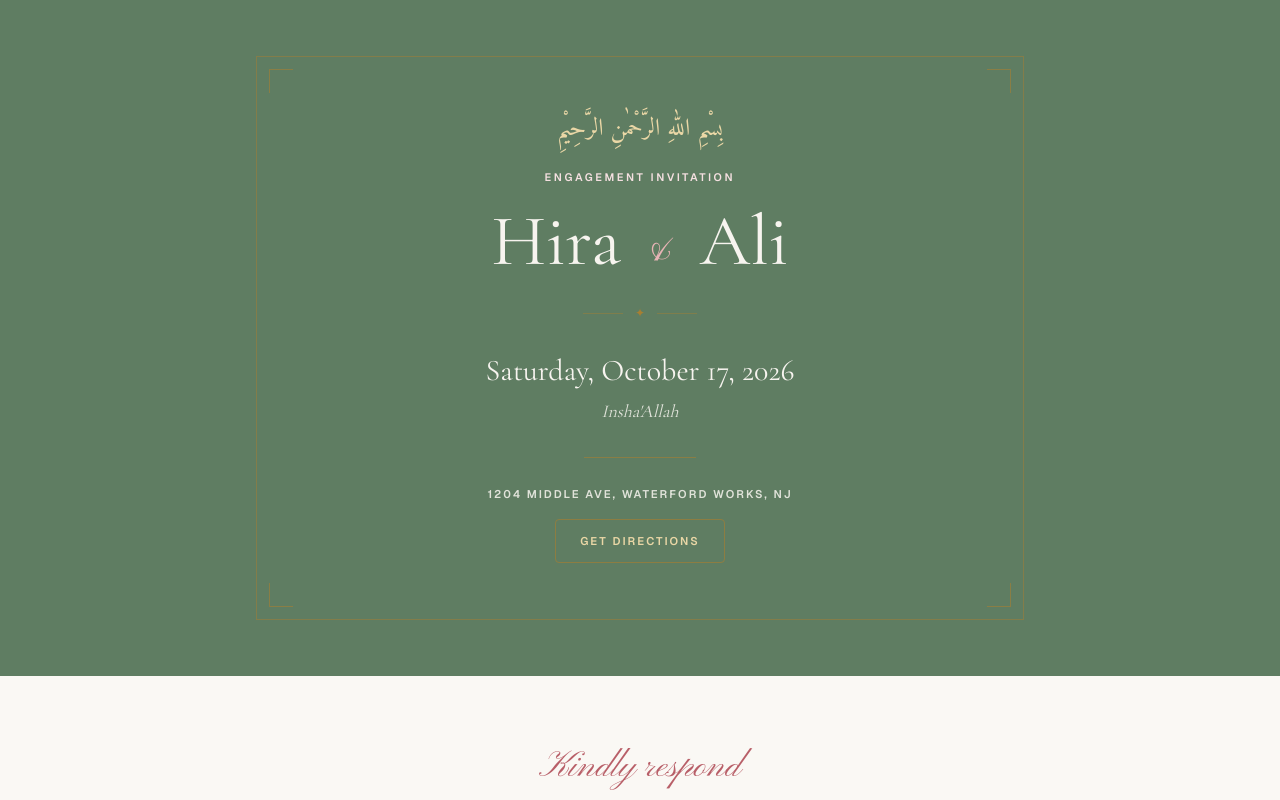
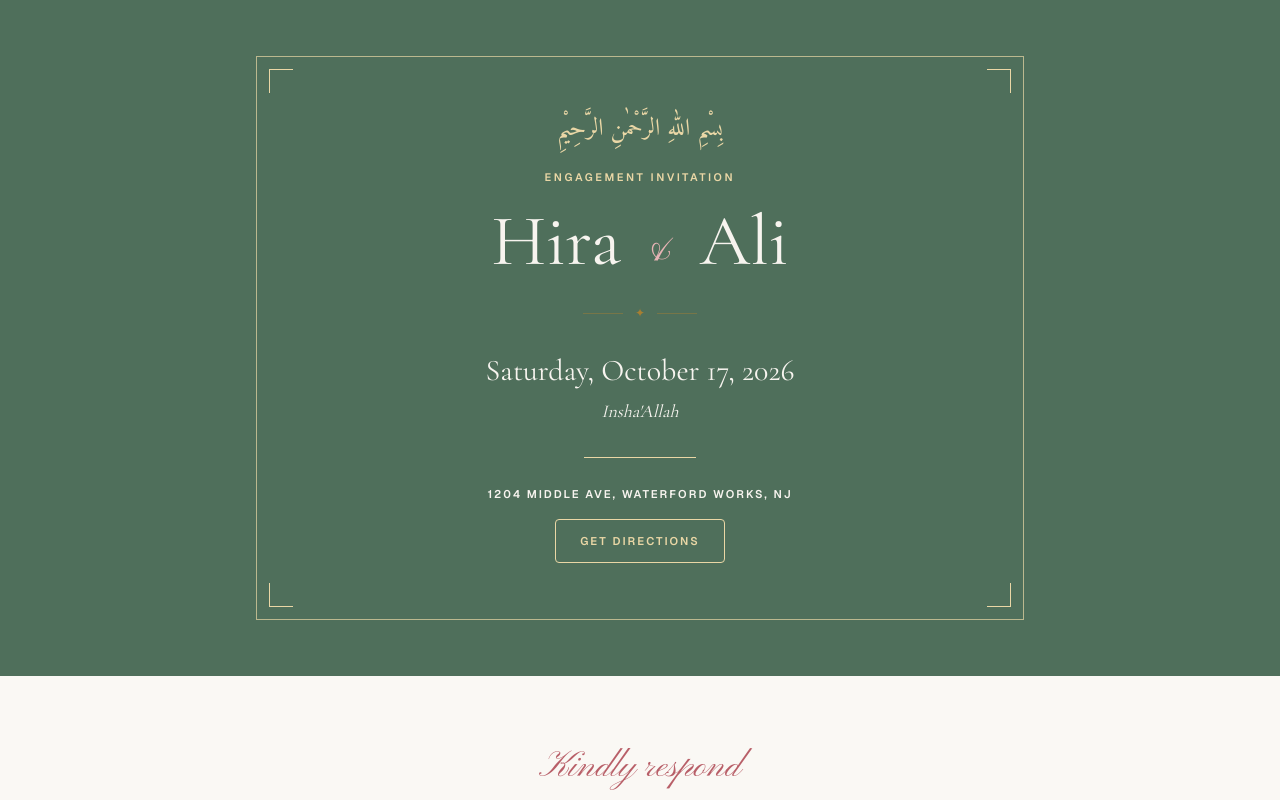
Before and after one commit to aliammad27/aliandhiraengagement, a Next.js app: page /invite in a window 1280 px wide. Shown: the top 800 px of the page. Built offline with nearby package versions, Linux system fonts and the light colour scheme.

Commit message:
Strengthen invite hero contrast

```diff
--- a/components/InvitationHero.tsx
+++ b/components/InvitationHero.tsx
@@ -9,13 +9,13 @@ interface Props {
 
 export default function InvitationHero({ groom, bride }: Props) {
   return (
-    <section className="relative overflow-hidden bg-sage-deep px-5 py-10 text-center text-ivory sm:px-8 sm:py-14">
-      <div className="relative mx-auto max-w-3xl border border-gold/50 px-5 py-10 sm:px-10 sm:py-14">
-        <CornerFrame borderColor="border-gold/60" />
+    <section className="relative overflow-hidden bg-sage-dark px-5 py-10 text-center text-ivory sm:px-8 sm:py-14">
+      <div className="relative mx-auto max-w-3xl border border-gold-soft/70 px-5 py-10 sm:px-10 sm:py-14">
+        <CornerFrame borderColor="border-gold-soft" />
 
         <p className="font-arabic text-xl text-gold-soft sm:text-2xl">بِسْمِ اللهِ الرَّحْمٰنِ الرَّحِيْمِ</p>
 
-        <p className="mt-6 text-[0.68rem] font-semibold uppercase tracking-[0.24em] text-pink-pale">
+        <p className="mt-6 text-[0.68rem] font-semibold uppercase tracking-[0.24em] text-gold-soft">
           Engagement invitation
         </p>
 
@@ -34,19 +34,19 @@ export default function InvitationHero({ groom, bride }: Props) {
         >
           Saturday, October 17, 2026
         </time>
-        <p className="mt-2 font-display text-lg italic text-ivory/85">Insha&apos;Allah</p>
+        <p className="mt-2 font-display text-lg italic text-ivory">Insha&apos;Allah</p>
 
-        <div className="mx-auto mt-8 h-px w-28 bg-gold/60" aria-hidden="true" />
+        <div className="mx-auto mt-8 h-px w-28 bg-gold-soft" aria-hidden="true" />
 
         <div className="mt-7 text-center">
-          <p className="text-[0.7rem] font-semibold uppercase tracking-[0.18em] text-ivory/85">
+          <p className="text-[0.7rem] font-semibold uppercase tracking-[0.18em] text-ivory">
             1204 Middle Ave, Waterford Works, NJ
           </p>
           <a
             href="https://www.google.com/maps/search/?api=1&query=1204+Middle+Ave+Waterford+Works+NJ"
             target="_blank"
             rel="noopener noreferrer"
-            className="mt-4 inline-flex min-h-11 items-center border border-gold/65 px-6 text-[0.7rem] font-semibold uppercase tracking-[0.18em] text-gold-soft transition-colors hover:bg-gold hover:text-sage-dark"
+            className="mt-4 inline-flex min-h-11 items-center border border-gold-soft px-6 text-[0.7rem] font-semibold uppercase tracking-[0.18em] text-gold-soft transition-colors hover:bg-gold-soft hover:text-sage-dark"
           >
             Get directions
           </a>
```
